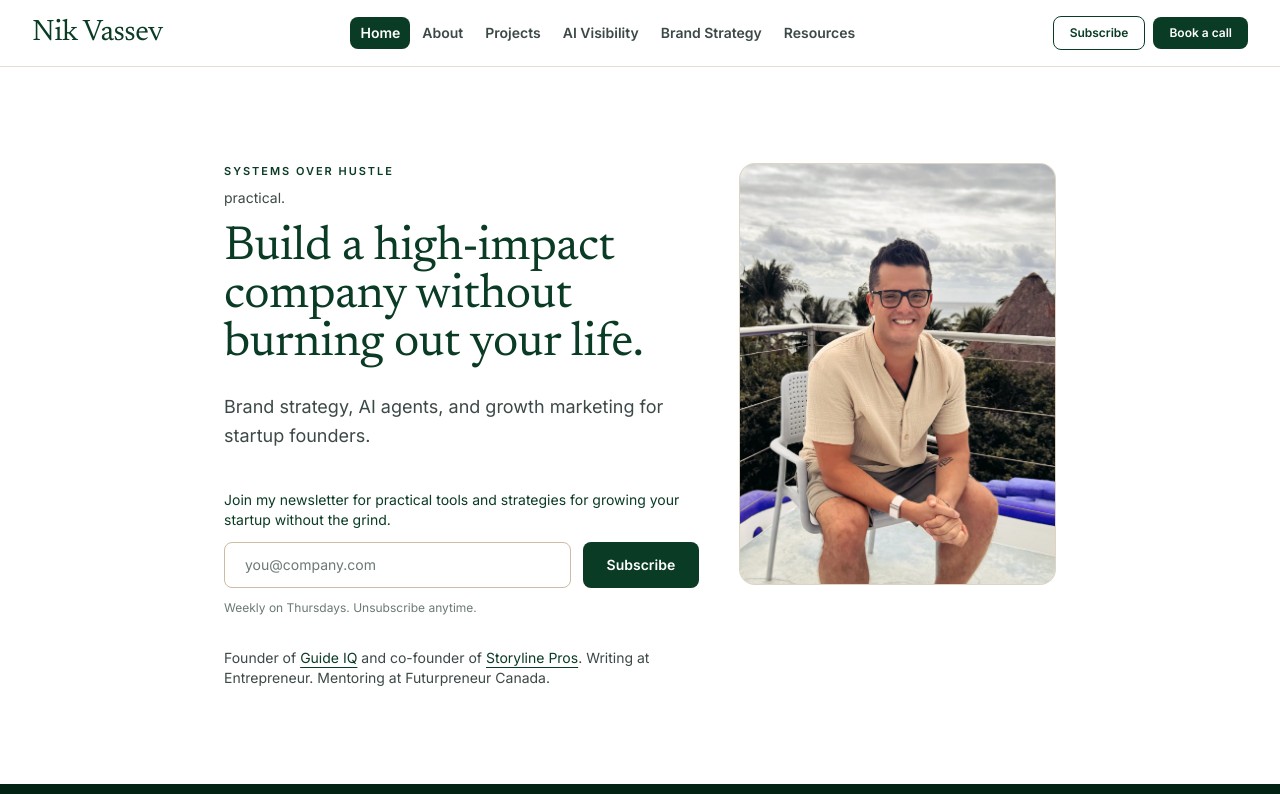
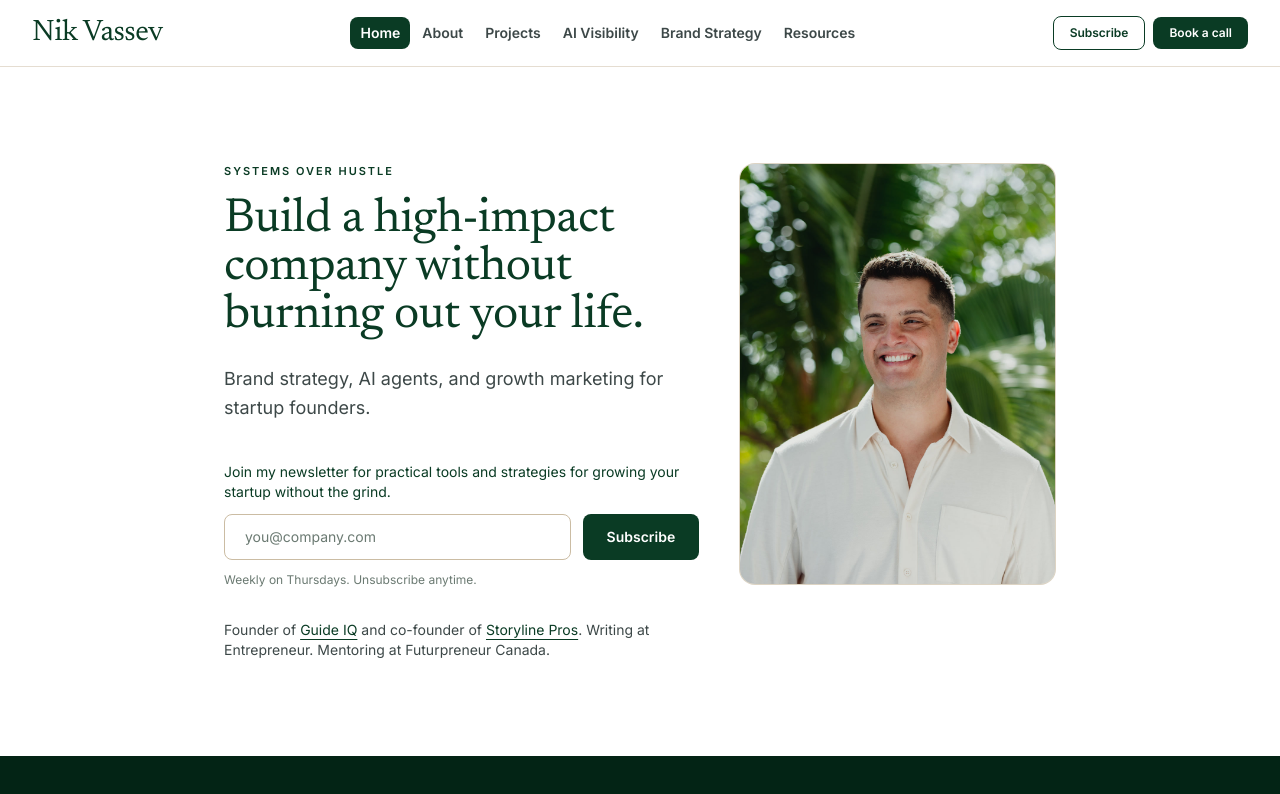
Before and after one commit to thenikvassev/nikvassev-site, a Next.js app: page / in a window 1280 px wide. Shown: the top 794 px of the page. Built offline with nearby package versions, Linux system fonts and the light colour scheme.

Commit message:
Swap homepage hero portrait and remove practical eyebrow.

```diff
--- a/src/app/page.tsx
+++ b/src/app/page.tsx
@@ -27,7 +27,6 @@ export default function HomePage() {
         <div className="grid items-start gap-10 lg:grid-cols-[minmax(0,1.2fr)_minmax(0,0.8fr)]">
           <div>
             <p className="section-label">Systems Over Hustle</p>
-            <p className="mt-2 text-sm font-medium text-ink-muted">practical.</p>
             <h1 className="mt-4 max-w-2xl text-4xl tracking-display text-ink md:text-5xl">
               Build a high-impact company without burning out your life.
             </h1>
@@ -68,8 +67,8 @@ export default function HomePage() {
             </p>
           </div>
           <MediaFrame
-            src="/photos/nik-portrait-mexico.jpg"
-            alt="Nik Vassev sitting on a terrace in Mexico, cream shirt, palms in the background."
+            src="/photos/nik-hero-portrait.jpg"
+            alt="Nik Vassev smiling outdoors in a cream polo, palms behind him."
             ratio="portrait"
             priority
             className="mx-auto w-full max-w-sm lg:max-w-none"
```
Also changed, not shown: public/photos/nik-hero-portrait.jpg (added).
